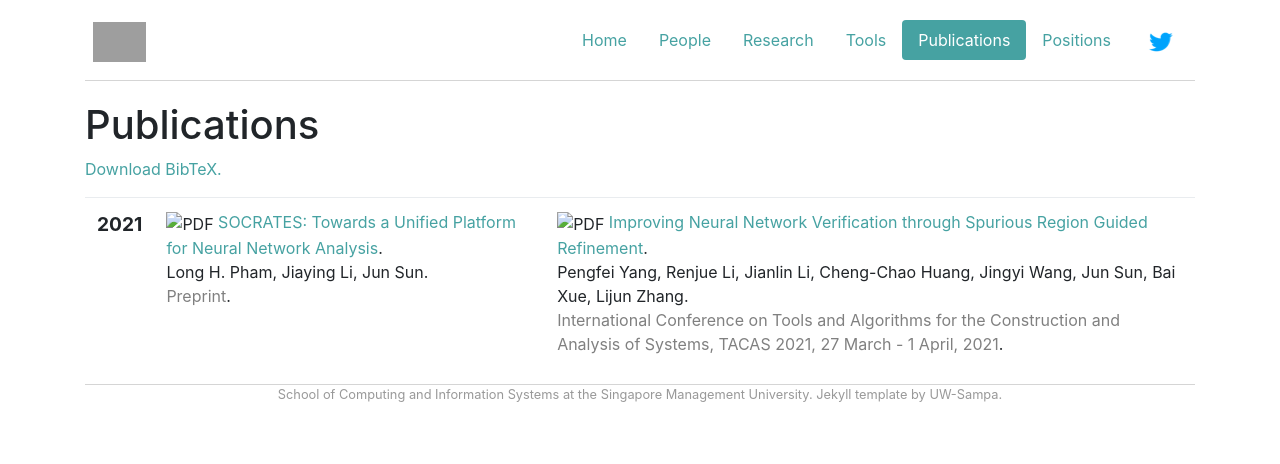
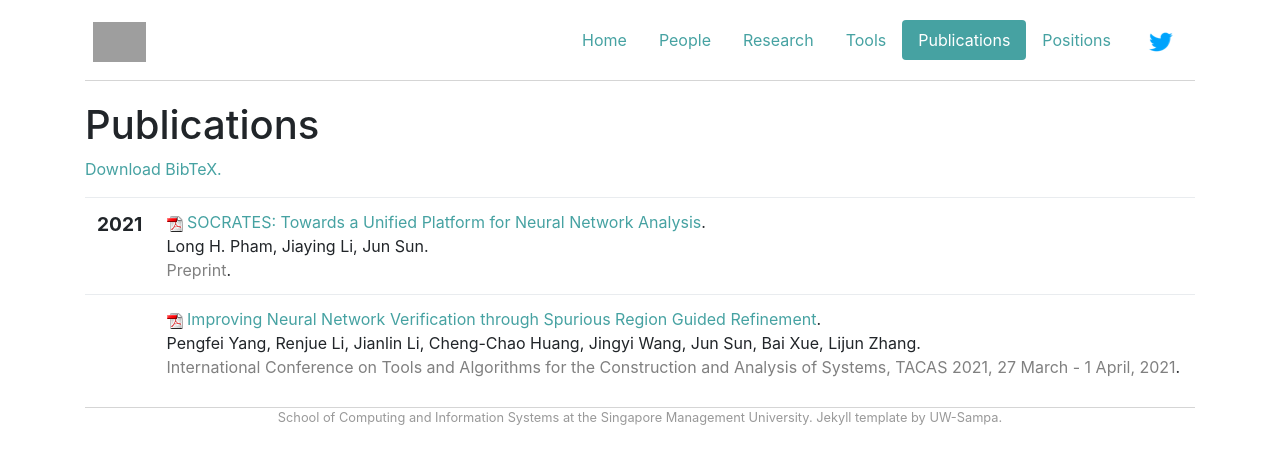
Before and after one commit to socrates4nn/socrates4nn.github.io, a Jekyll site: the page built from publications.html, in a window 1280 px wide. Shown: the top 464 px of the page. Built offline with Jekyll 4.4.1, drawn with Linux system fonts in a browser that asks for light colours; nearby versions of some CDN libraries; grey boxes are pictures that could not be loaded.

Commit message:
icon + format

```diff
--- a/_includes/pubs.html
+++ b/_includes/pubs.html
@@ -22,6 +22,14 @@
 			<span class="links">
 			</span>
 		</td>
+	</tr>
+	<tr>
+		<td>
+			<span class="date">
+
+
+			</span>
+		</td>
 		<td class="publication">
 			<span class="pubtitle">
 				<img src="img/pdficon_small.gif" width="16"
```
Also changed, not shown: img/pdficon_small.gif (added).
